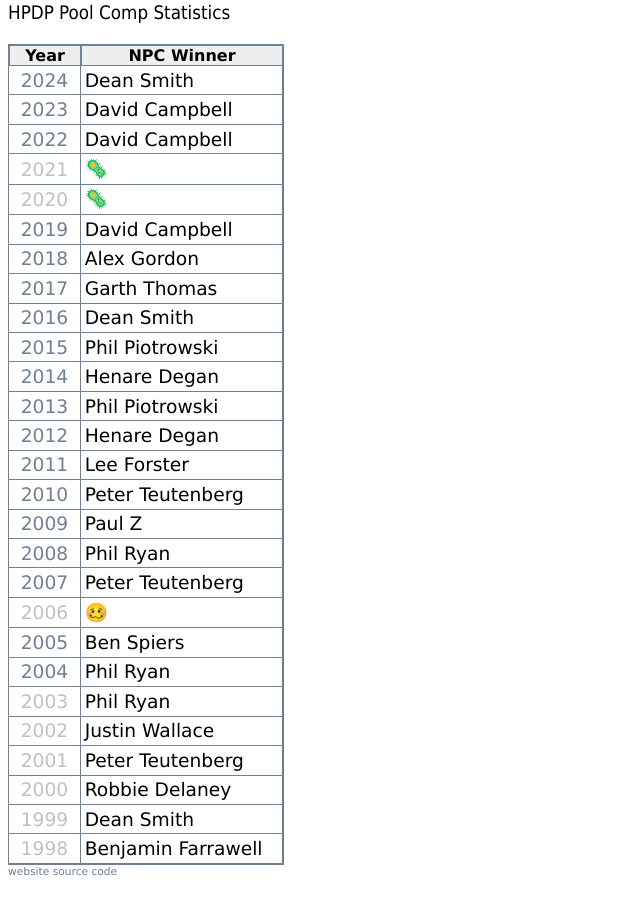
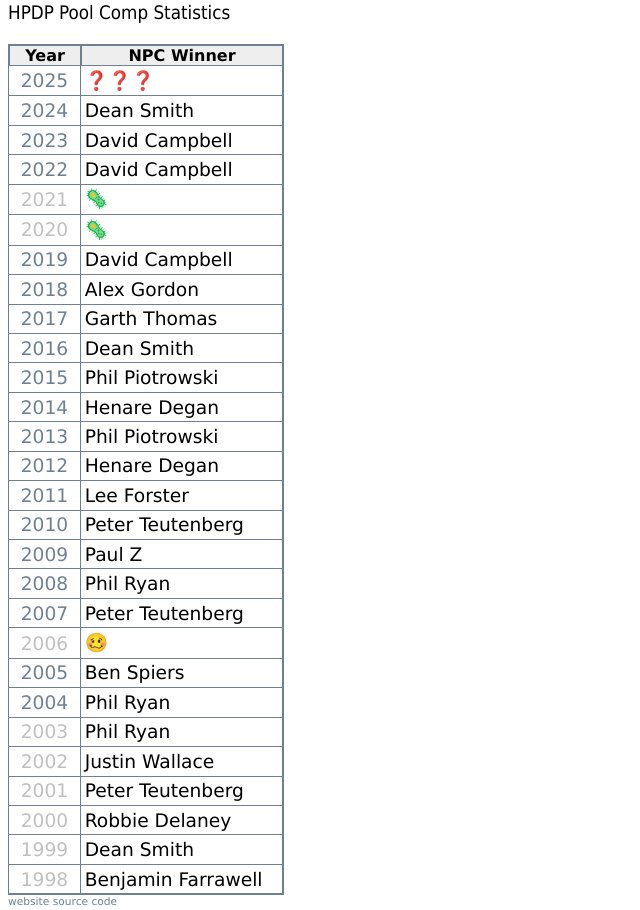
Before and after one commit to henare/stats.hpdp.org.au, a Jekyll site: the page built from index.html, in a window 1280 px wide. Shown: the whole page, without its empty margins (0-640 px from the left). Built offline with Jekyll 4.4.1, drawn with Linux system fonts in a browser that asks for light colours.

Commit message:
Add 2025

```diff
--- /dev/null
+++ b/2025/index.html
@@ -0,0 +1,4 @@
+---
+layout: ladder
+year: 2025
+---
--- /dev/null
+++ b/_data/npc2025.csv
@@ -0,0 +1 @@
+name,total,week1,week2,week3
--- a/index.html
+++ b/index.html
@@ -14,6 +14,10 @@ title: HPDP Pool Comp - Players' Ladder
       </tr>
     </thead>
     <tbody>
+      <tr>
+        <td align="center"><p><a href="2025/npc/">2025</a></p></td>
+        <td>❓❓❓</td>
+      </tr>
       <tr>
         <td align="center"><p><a href="2024/npc/">2024</a></p></td>
         <td>Dean Smith</td>
```
Also changed, not shown: 2025/npc/index.html (added, +8 -0 lines).
